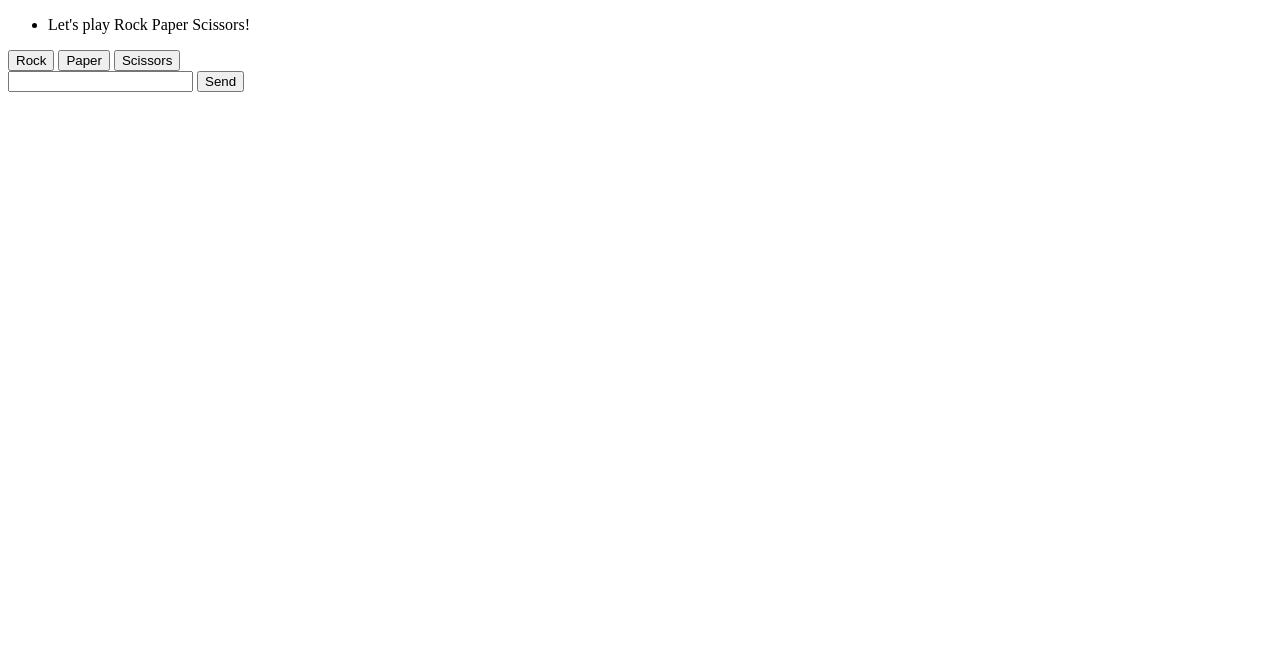
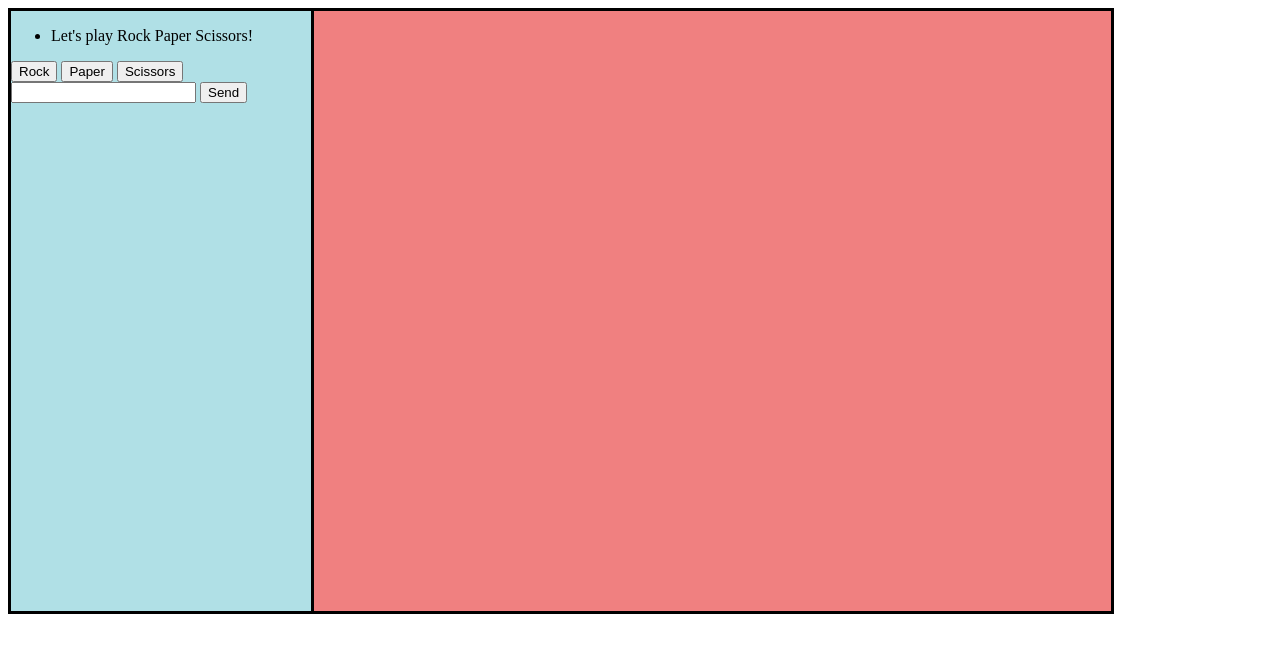
Before and after one commit to sc0rt/RockPaperScissors, a plain HTML site: page index.html in a window 1280 px wide. Shown: the top 652 px of the page. Drawn offline with nearby package versions, Linux system fonts and the light colour scheme; no server answers.

Commit message:
some styling

```diff
--- a/index.html
+++ b/index.html
@@ -5,7 +5,7 @@
         <link rel="stylesheet" type="text/css" href="static/main.css">
     </head>
     <body>
-        <div class="rpsWrap">
+        <div class="chatWrap">
             <ul id="events"></ul>
 
             <div class="buttonWrap">
@@ -19,6 +19,10 @@
                 </form>
             </div>
         </div>
+
+        <div class="gameWrap">
+            <canvas id="canvas"></canvas>
+        </div>
         <script src="/socket.io/socket.io.js"></script>
         <script src="static/rpsClient.js"></script>
     </body>
--- a/static/main.css
+++ b/static/main.css
@@ -0,0 +1,15 @@
+.chatWrap {
+    border: solid;
+    width: 300px;
+    height: 600px;
+    background: powderblue;
+    float: left;
+}
+
+.gameWrap {
+    border: solid;
+    width: 800px;
+    height: 600px;
+    background: lightcoral;
+    margin-left: 300px;
+}
--- a/static/rpsClient.js
+++ b/static/rpsClient.js
@@ -15,6 +15,10 @@ const onFormSubmit = function(event) {
 };
 
 const socket = io();
+const canvas = document.getElementById('canvas');
+canvas.width = 800;
+canvas.height = 600;
+const context = canvas.getContext('2d');
 
 writeEvent("Let's play Rock Paper Scissors!");
 socket.on('message', function(text) {
```
